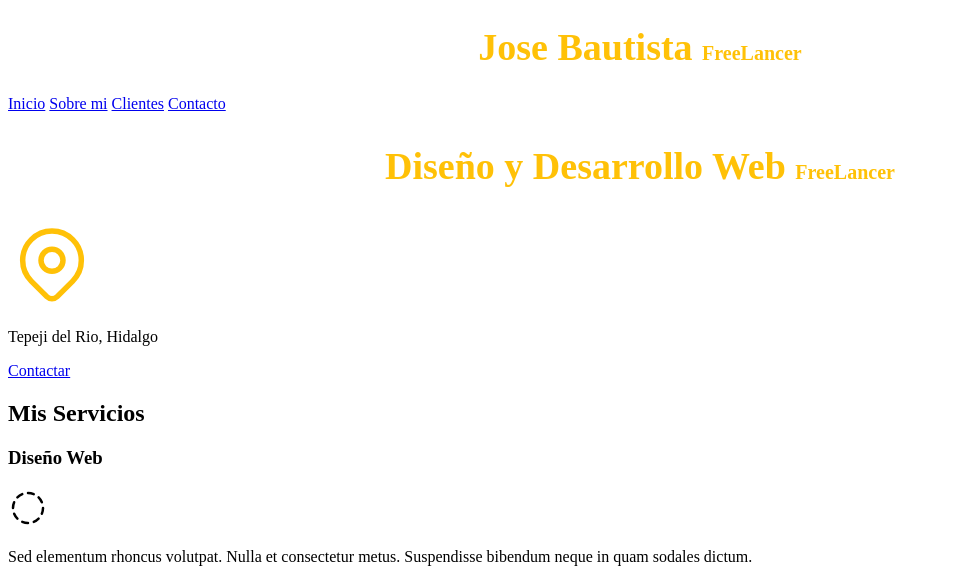
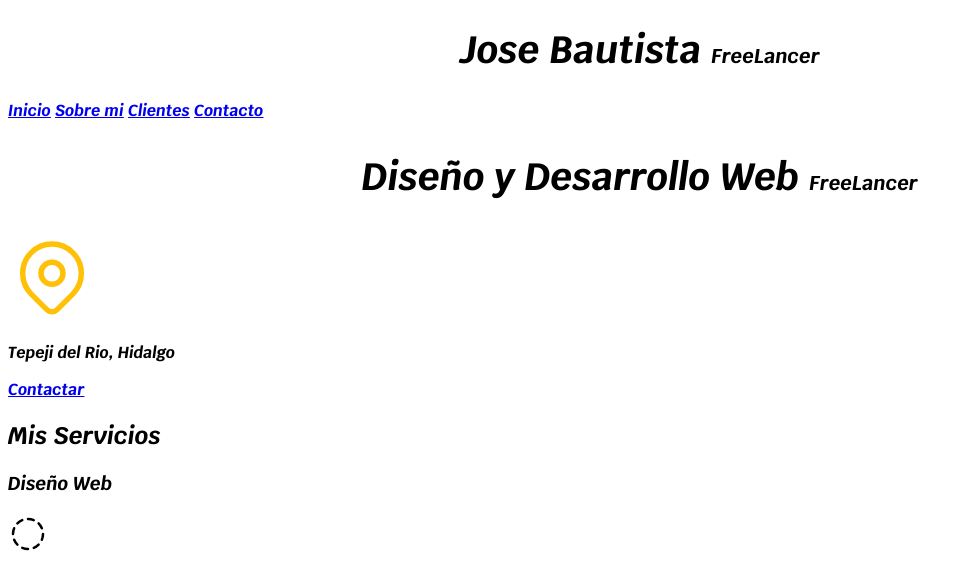
Before and after one commit to JoseAlfonsoB/FREELANCER_PROJECT, a plain HTML site: page index.html in a window 1280 px wide. Shown: the top 572 px of the page, without its empty margins (0-974 px from the left). Drawn offline with Linux system fonts and the light colour scheme.

Commit message:
Agregar fuentes externas a mi proyecto HTML.

```diff
--- a/CSS/styles.css
+++ b/CSS/styles.css
@@ -14,11 +14,12 @@
 }
 body {
   font-size: 16px; /* 1rem = 10 px*/
+  font-family: "Krub", sans-serif;
 }
 .titulo {
   text-align: center;
   font-size: 3.8rem;
-  color: var(--primario); /* Uso del Custom propertie.*/
+  /* color: var(--primario); Uso del Custom propertie.*/
 }
 
 .titulo span {
--- a/index.html
+++ b/index.html
@@ -4,6 +4,12 @@
     <meta charset="UTF-8" />
     <meta name="viewport" content="width=device-width, initial-scale=1.0" />
     <title>Primera pagina web.</title>
+    <link rel="preconnect" href="https://fonts.googleapis.com" />
+    <link rel="preconnect" href="https://fonts.gstatic.com" crossorigin />
+    <link
+      href="https://fonts.googleapis.com/css2?family=Krub:ital,wght@0,0,400;1,700&display=swap"
+      rel="stylesheet"
+    />
     <link rel="stylesheet" href="css/styles.css" / >
   </head>
   <body>
```
